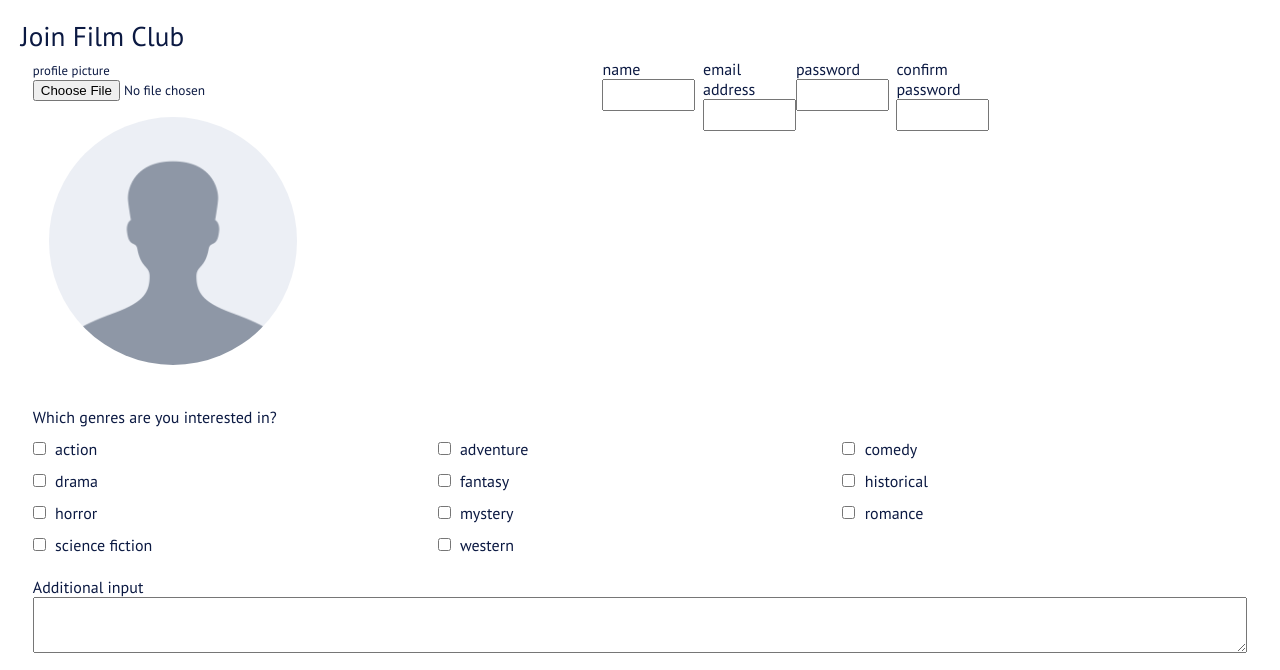
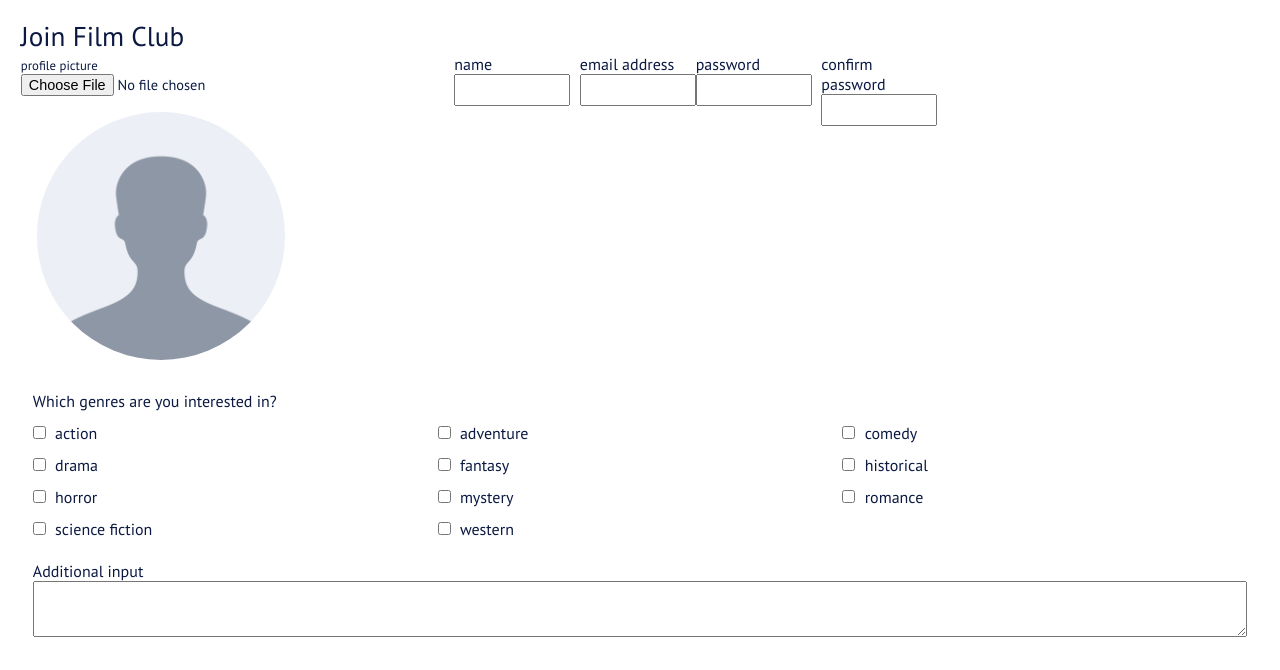
Before and after one commit to DavidTurkGT/week-2-project, a plain HTML site: page join/index.html in a window 1280 px wide. Shown: the part 91-761 px from the top of the page. Drawn offline with Linux system fonts and the light colour scheme.

Commit message:
Fixed minor styling issues on join page

```diff
--- a/css/join.css
+++ b/css/join.css
@@ -84,7 +84,13 @@ footer{
   width: 95vw;
 }
 
+input#profile {
+    font-size: .9rem;
+}
 
+.additional_input {
+    margin-top: 2rem;
+}
 
 /*******************/
 /***TABLET STYLES***/
@@ -105,8 +111,16 @@ footer{
     flex: 1 100%;
   }
 
-  .picture_fieldset, .form_part_1{
-    flex: 0 1 40%;
+  .picture_fieldset{
+    flex:0 1 35%;
+    margin: 0;
+    padding: 0;
+  }
+
+  .form_part_1{
+    flex: 1 53%;
+    margin: 0;
+    padding: 0;
   }
 
   .profile_picture img{
@@ -147,12 +161,16 @@ footer{
 
   .picture_fieldset{
     flex: 0 1 35%;
+    margin: 0;
+    padding: 0;
   }
 
   .form_part_1 {
     display: flex;
     flex-wrap: wrap;
-    flex: 0 1 54%;
+    flex:1 60%;
+    margin: 0;
+    padding: 0;
   }
 
   .form_part_1 > div{
```
